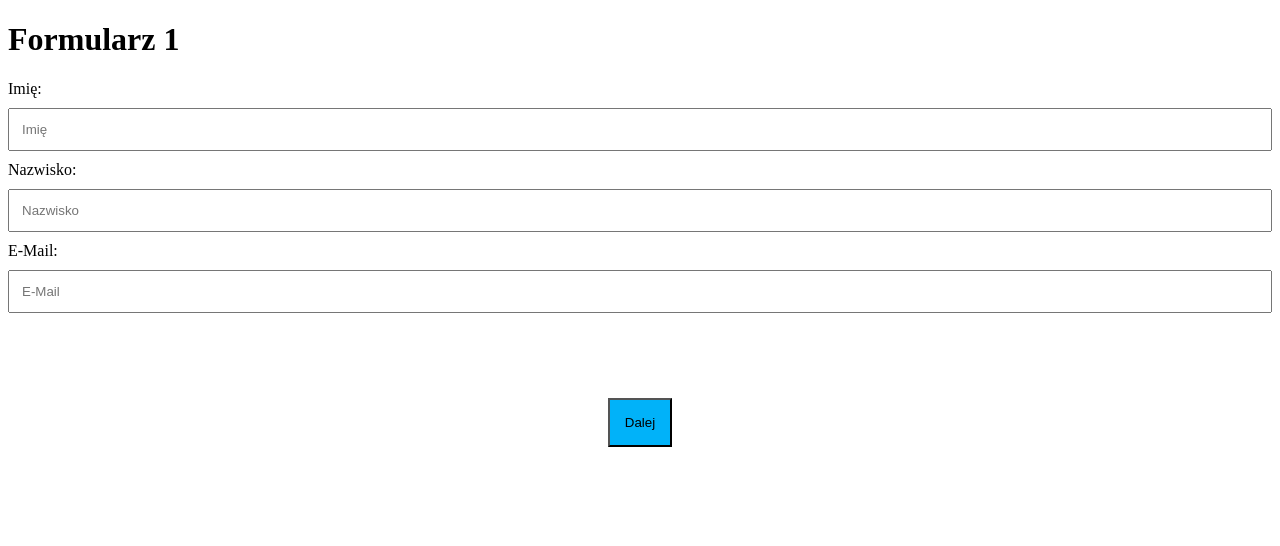
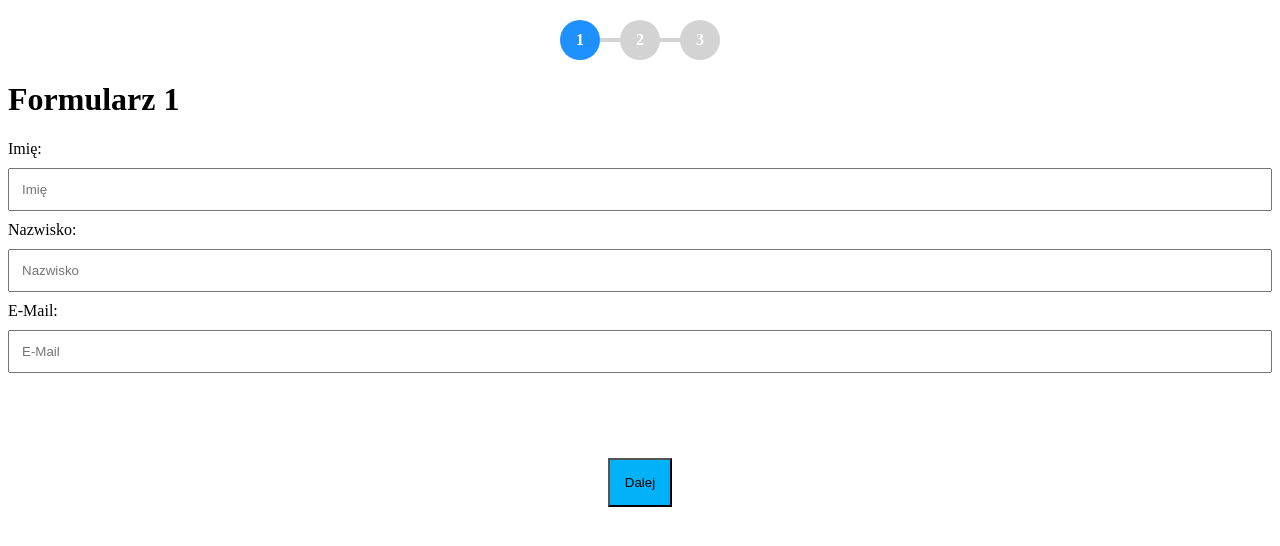
Before and after one commit to nic00la1/UserDataForm, a React (Vite) app in the folder userDataForm/: page / in a window 1280 px wide. Shown: the top 546 px of the page. Built offline with nearby package versions, Linux system fonts and the light colour scheme.

Commit message:
Pasek nawigacyjny

```diff
--- a/userDataForm/src/App.jsx
+++ b/userDataForm/src/App.jsx
@@ -21,6 +21,11 @@ function App() {
   return (
     <>
       <div>
+        <div className='progress'>
+          <div className={`circle ${step >= 1 ? "active" : ""}`}>1</div>
+          <div className={`circle ${step >= 2 ? "active" : ""}`}>2</div>
+          <div className={`circle ${step >= 3 ? "active" : ""}`}>3</div>
+        </div>
         {step === 1 && (
           <Form1 formData={formData} setFormData={setFormData} setStep={setStep}/>
         )}
--- a/userDataForm/src/index.css
+++ b/userDataForm/src/index.css
@@ -1,3 +1,4 @@
+/* Formularze  */
 input[type=text] {
     width: 100%;
     padding: 12px;
@@ -5,6 +6,7 @@ input[type=text] {
     box-sizing: border-box;
 }
 
+/* Przyciski */
 button {
     background-color: rgb(1, 178, 249);
     padding: 15px;
@@ -21,3 +23,52 @@ button:hover {
     align-items: center;
     height: 200px;
 }
+
+/* Pasek nawigacyjny */
+.progress {
+    display: flex;
+    justify-content: center;
+    align-items: center;
+    margin: 20px 0;
+}
+
+.circle {
+    width: 40px;
+    height: 40px;
+    border-radius: 50%;
+    background-color: lightgray;
+    display: flex;
+    justify-content: center;
+    align-items: center;
+    font-weight: bold;
+    color: white;
+    margin: 0 10px;
+    position: relative;
+}
+
+.circle.active {
+    background-color: dodgerblue;
+}
+
+.circle.completed {
+    background-color: steelblue;
+}
+
+.circle::after {
+    content: "";
+    position: absolute;
+    top: 50%;
+    right: -50px;
+    width: 50px;
+    height: 4px;
+    background-color: lightgray;
+    transform: translateY(-50%);
+}
+
+.circle:last-child::after {
+    display: none;
+}
+
+.circle.completed::after {
+    background-color: steelblue;
+}
```
